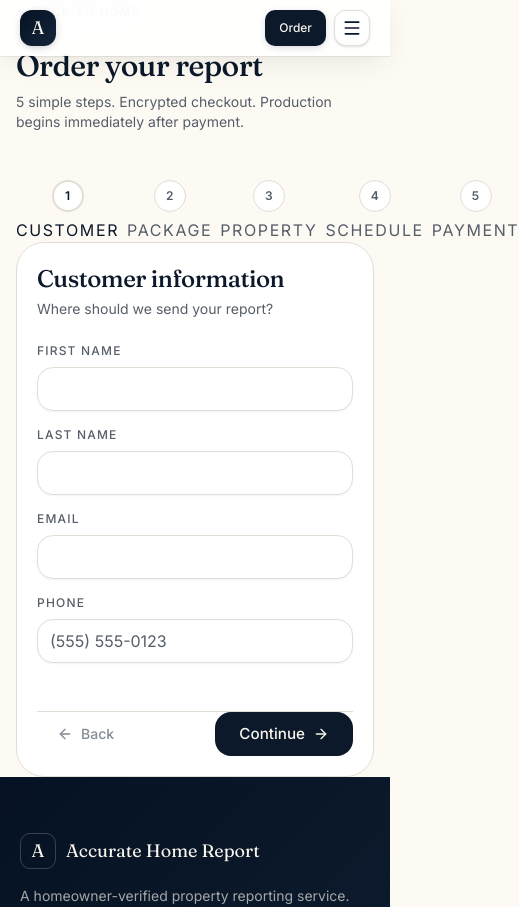
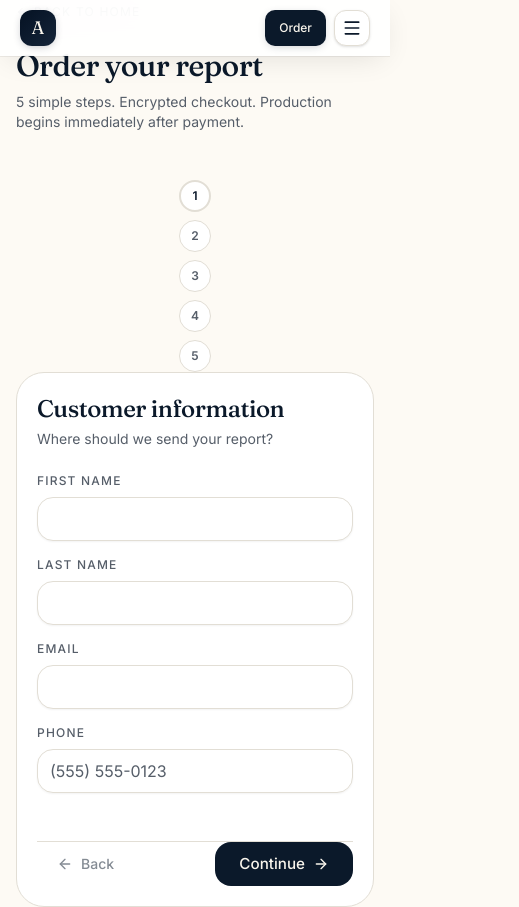
Before and after one commit to adeendev/home-inspection-pro, a Next.js app: page /order in a window 390 px wide. Shown: the top 907 px of the page, 519 px wide, since content can reach past the window. Built offline with nearby package versions, Linux system fonts and the light colour scheme.

Commit message:
Fix step indicator x-axis scroll: use grid-cols-5, hide labels on mobile

```diff
--- a/app/order/page.tsx
+++ b/app/order/page.tsx
@@ -221,12 +221,12 @@ function OrderPageInner() {
             {/* Main form area */}
             <div className="min-w-0">
               {/* Step indicator */}
-              <div className="mb-10 flex items-center justify-between gap-2 sm:gap-3 overflow-x-auto">
+              <div className="mb-10 grid grid-cols-5 gap-2">
                 {STEPS.map((s) => {
                   const done = step > s.id;
                   const active = step === s.id;
                   return (
-                    <div key={s.id} className="flex flex-col items-center gap-1.5 min-w-0 shrink-0">
+                    <div key={s.id} className="flex flex-col items-center gap-1.5">
                       <div
                         className={cn(
                           "grid h-8 w-8 shrink-0 place-items-center rounded-full text-xs font-semibold transition-all sm:h-9 sm:w-9",
@@ -239,7 +239,7 @@ function OrderPageInner() {
                       </div>
                       <span
                         className={cn(
-                          "text-[0.55rem] uppercase tracking-widest transition-colors sm:text-[0.6rem] whitespace-nowrap",
+                          "hidden text-[0.6rem] uppercase tracking-widest transition-colors sm:block",
                           active || done ? "text-ink/80" : "text-muted-foreground",
                         )}
                       >
```
